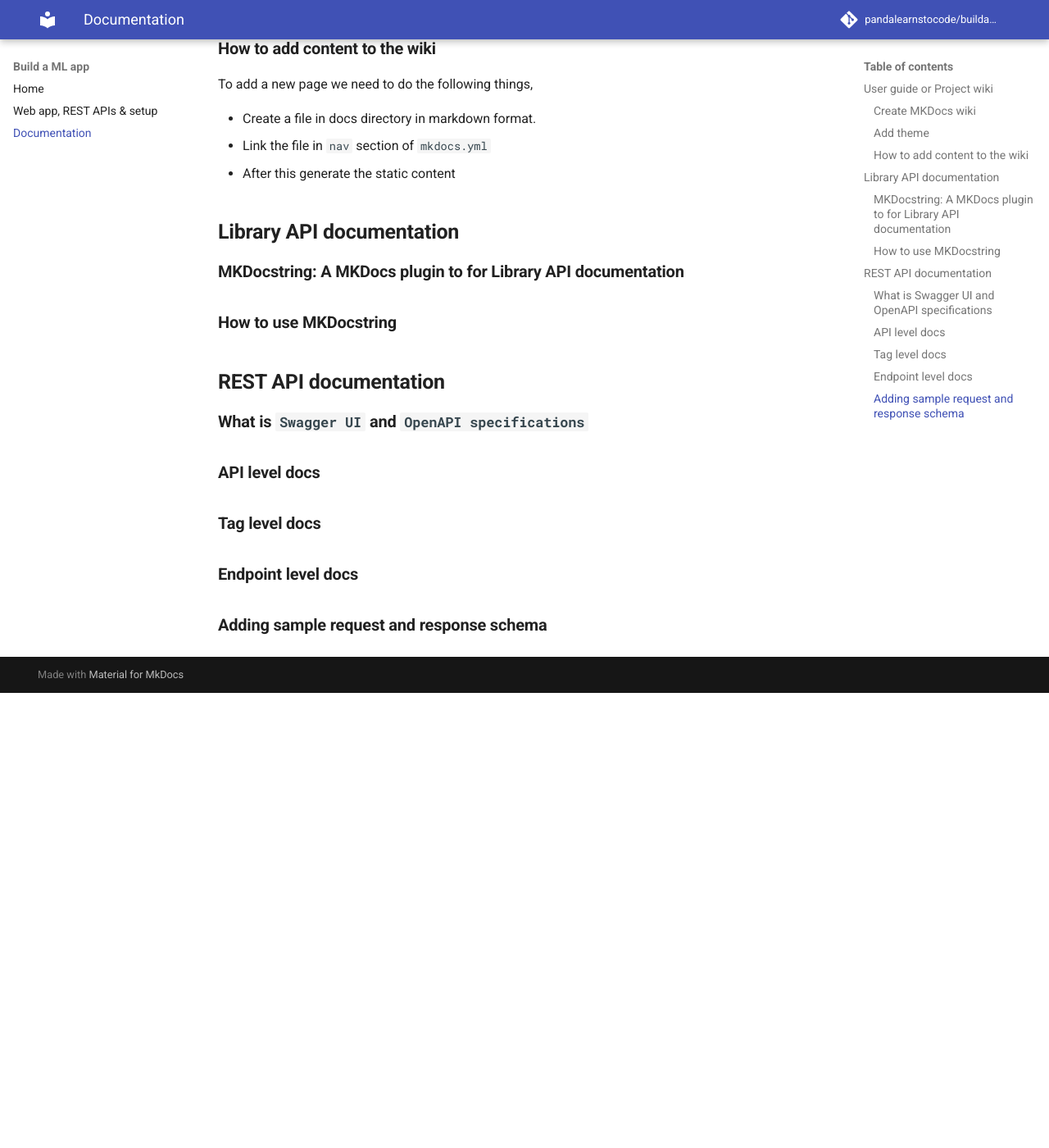
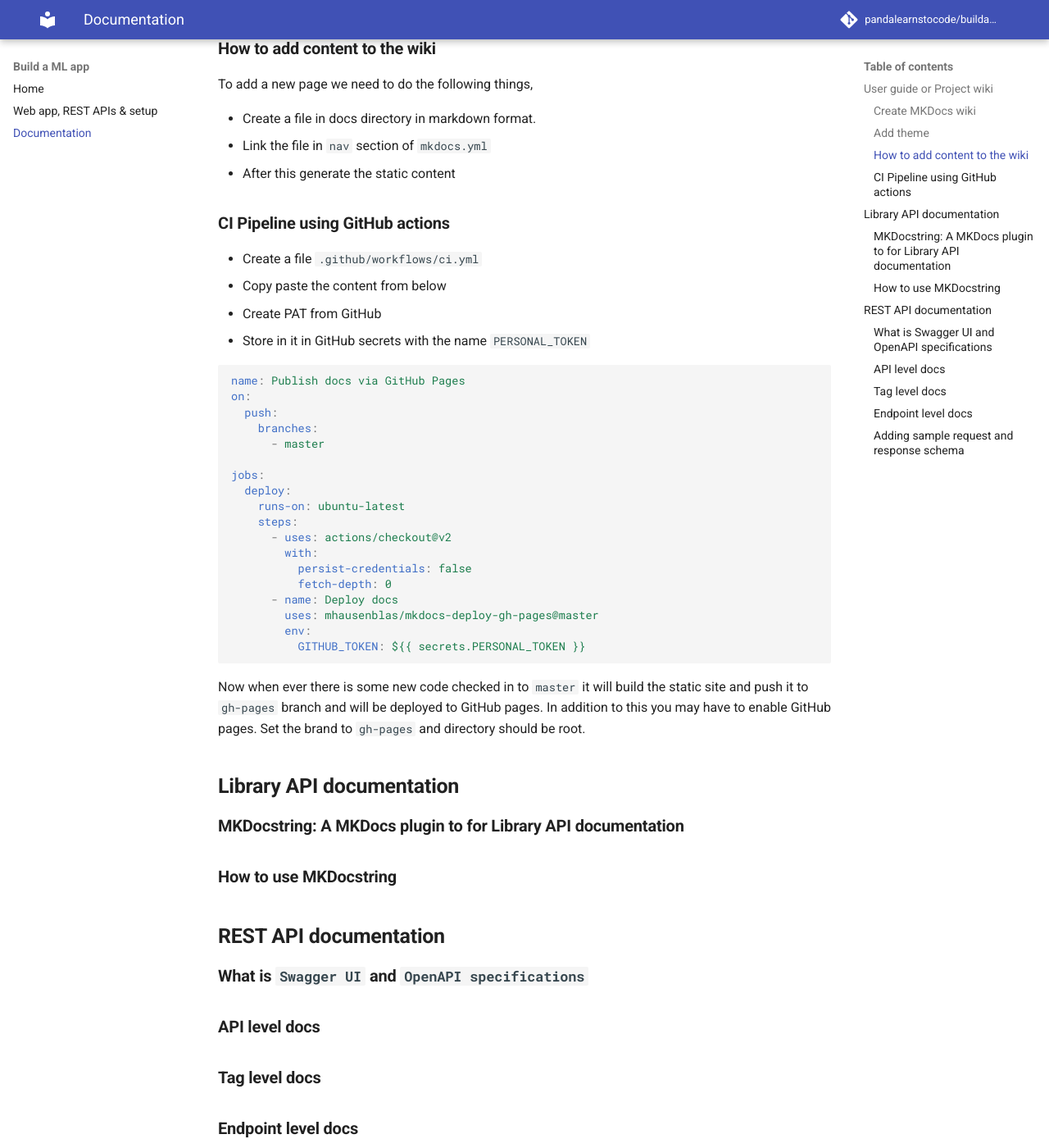
Before and after one commit to pandalearnstocode/buildamlapp, an MkDocs documentation site: the page built from docs/02_documentation.md, in a window 1280 px wide and 1400 px high, scrolled down 1387 px. Shown: the whole window at 82% size. Built offline with MkDocs 1.6.1 and Material for MkDocs 9.7.7, drawn with Linux system fonts in a browser that asks for light colours; comment, search, counter and statistics services are not loaded; before the commit the page ends 2232 px from its top, so only the background shows below that.

Commit message:
Update 02_documentation.md

````diff
--- a/docs/02_documentation.md
+++ b/docs/02_documentation.md
@@ -60,6 +60,37 @@ To add a new page we need to do the following things,
 * Link the file in `nav` section of `mkdocs.yml`
 * After this generate the static content
 
+
+### __CI Pipeline using GitHub actions__
+
+* Create a file `.github/workflows/ci.yml`
+* Copy paste the content from below
+* Create PAT from GitHub
+* Store in it in GitHub secrets with the name `PERSONAL_TOKEN`
+
+```yaml
+name: Publish docs via GitHub Pages
+on:
+  push:
+    branches:
+      - master
+
+jobs:
+  deploy:
+    runs-on: ubuntu-latest
+    steps:
+      - uses: actions/checkout@v2
+        with:
+          persist-credentials: false
+          fetch-depth: 0
+      - name: Deploy docs
+        uses: mhausenblas/mkdocs-deploy-gh-pages@master
+        env:
+          GITHUB_TOKEN: ${{ secrets.PERSONAL_TOKEN }}
+```
+
+Now when ever there is some new code checked in to `master` it will build the static site and push it to `gh-pages` branch and will be deployed to GitHub pages. In addition to this you may have to enable GitHub pages. Set the brand to `gh-pages` and directory should be root.
+
 ## __Library API documentation__
 
 ### __MKDocstring: A MKDocs plugin to for Library API documentation__
````
